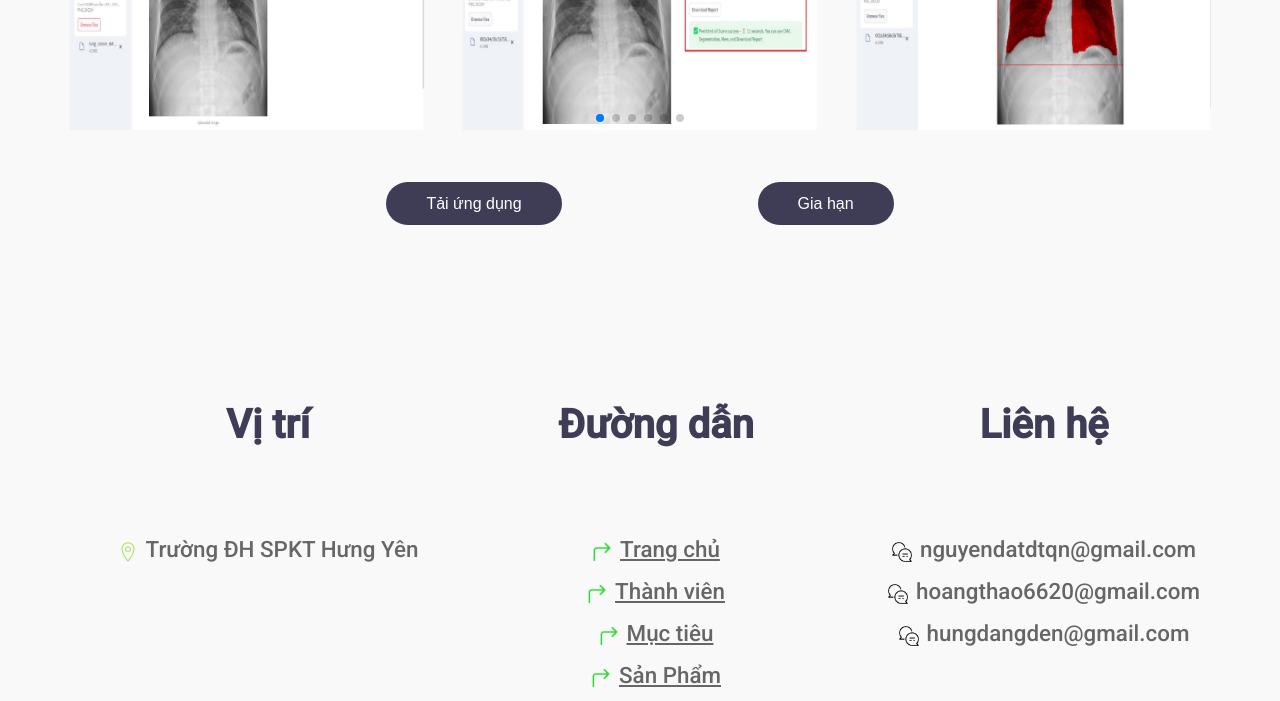
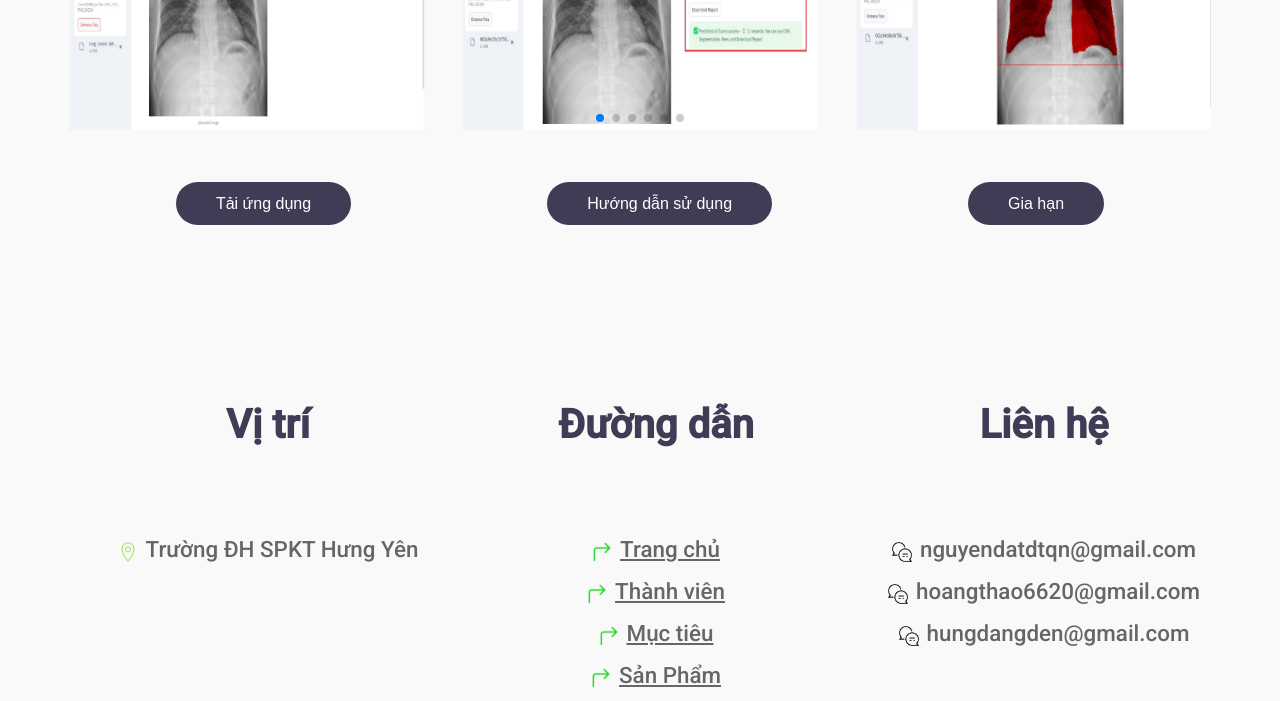
Before and after one commit to HungKingiscoming/kn2024.github.io, a plain HTML site: page index.html in a window 1280 px wide. Shown: the part 3233-3934 px from the top of the page. Drawn offline with nearby package versions, Linux system fonts and the light colour scheme.

Commit message:
Update index.html
Final

```diff
--- a/index.html
+++ b/index.html
@@ -210,6 +210,7 @@
           </div>
 
         <a href="https://datnguyentien204-kn-2024-final.hf.space" target="_blank"><button class="banner__btn">Tải ứng dụng</button></a>
+          <a href="pdf/HDSD_PM_KN2024.pdf" download><button class="banner__btn">Hướng dẫn sử dụng</button></a>
         <a href="product.html"><button class="banner__btn">Gia hạn</button></a>
 
     </section>
```
